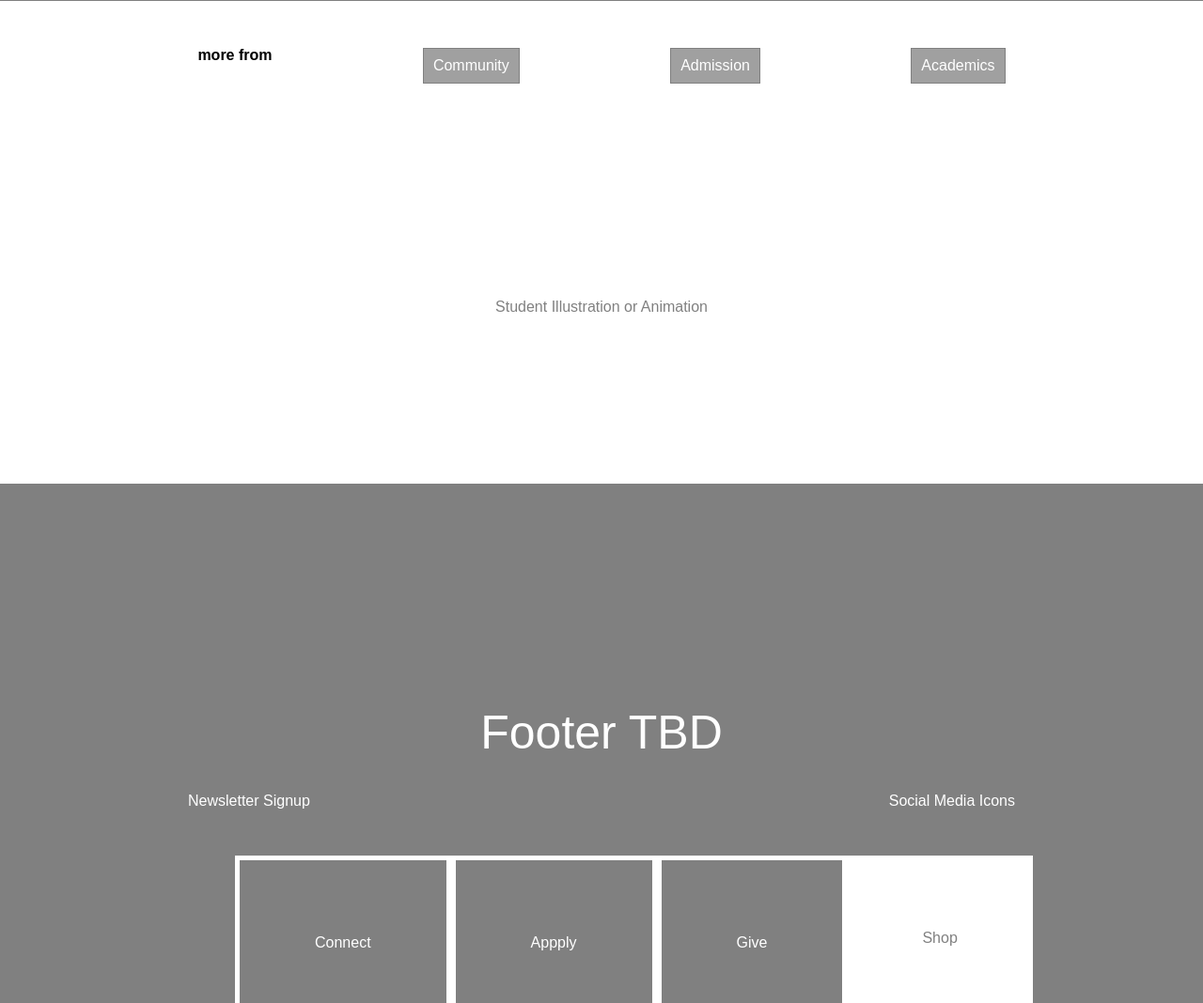
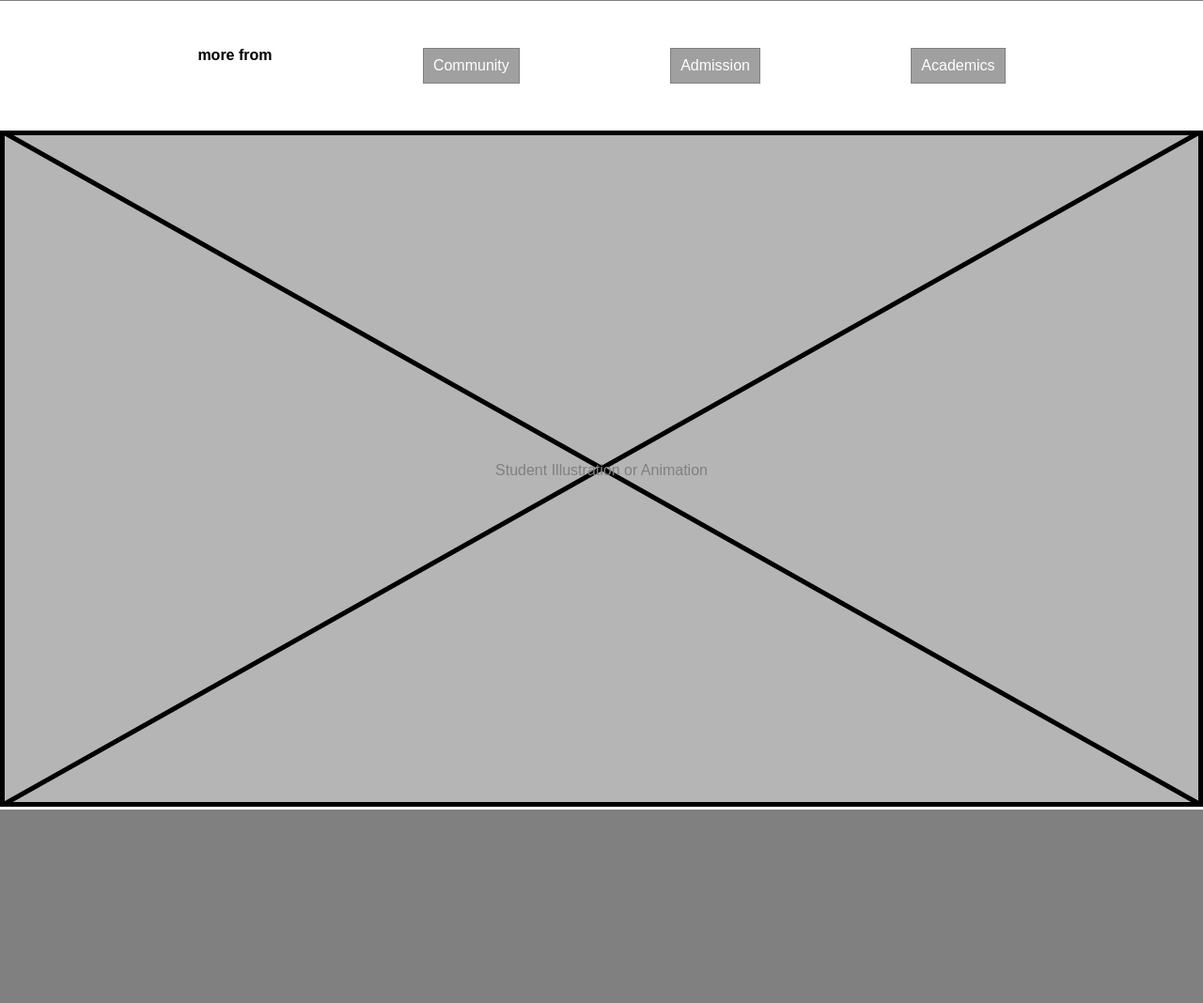
Before and after one commit to Artists-for-Humanity/BAA-prototype, a PHP site: page / in a window 1280 px wide. Shown: the part 5432-6500 px from the top of the page at 94% size. Run offline with PHP 8.4, Linux system fonts and the light colour scheme.

Commit message:
added place-holder image

```diff
--- a/site/index.html
+++ b/site/index.html
@@ -145,8 +145,11 @@
     <div class="more-from-buttons">Admission</div>
     <div class="more-from-buttons">Academics</div>
   </div>
-  <div class="student-illustration">
-    <div>Student Illustration or Animation</div>
+  <div class="student-illustration-image-wrapper">
+    <img src="assets/images/placeholder-image-rectangle.png">
+    <div class="student-illustration">
+      <div>Student Illustration or Animation</div>
+    </div>
   </div>
   <footer>
     <div class="footer-title">Footer TBD</div>
--- a/site/styles.css
+++ b/site/styles.css
@@ -132,6 +132,10 @@ h2 {
     padding: 180px;
     border-style: solid;
     border-color: gray;
+    position: absolute;
+    top: 50%;
+    left: 50%;
+    transform: translate(-50%, -50%);
 }
 
 footer {
@@ -184,3 +188,13 @@ footer {
     border-color: white;
     background-color: white;
 }
+
+.placeholder-image {
+    width: 100px;
+    height: 50px
+}
+
+.student-illustration-image-wrapper {
+    position: relative;
+    text-align: center;
+}
```
